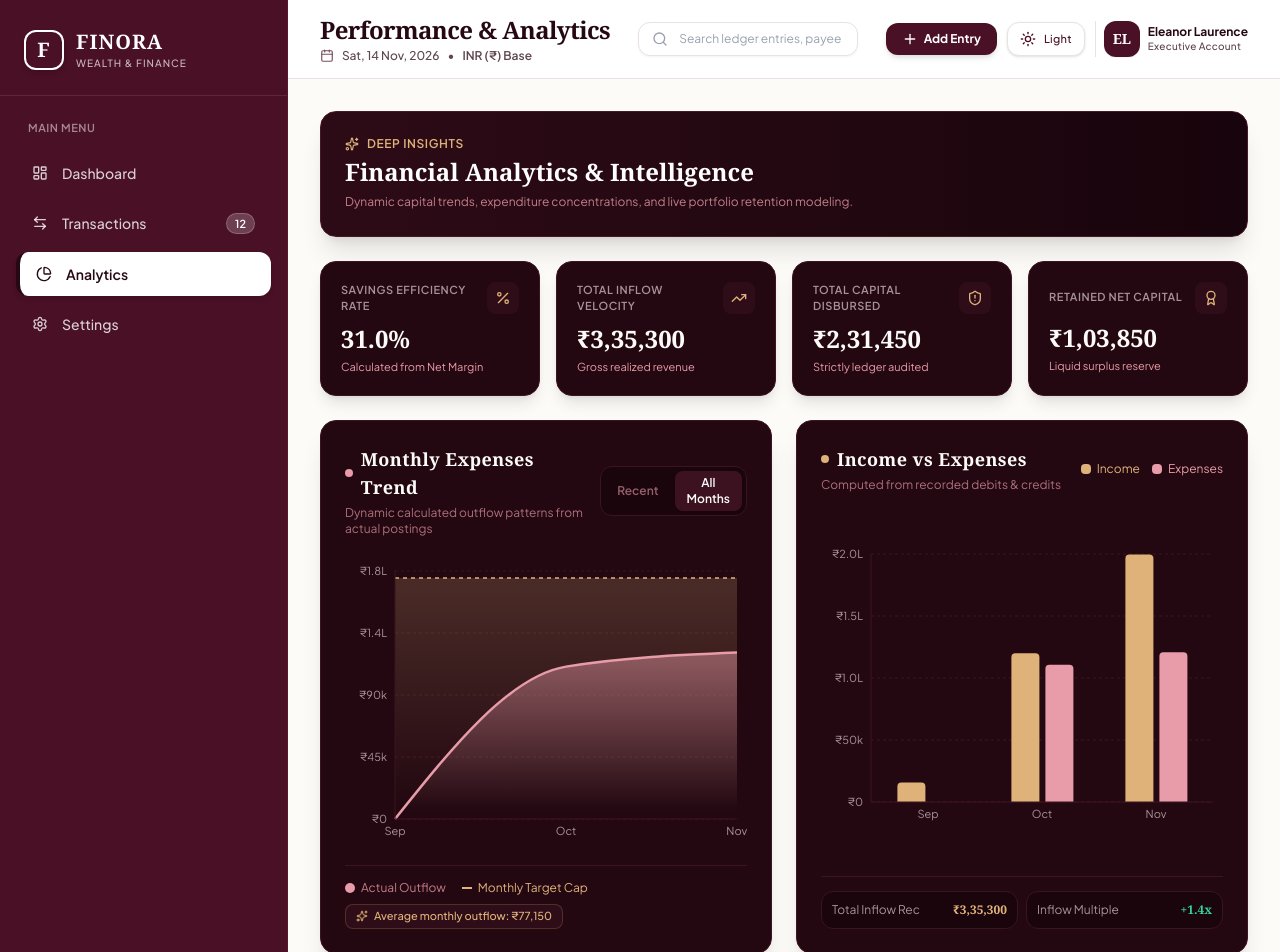
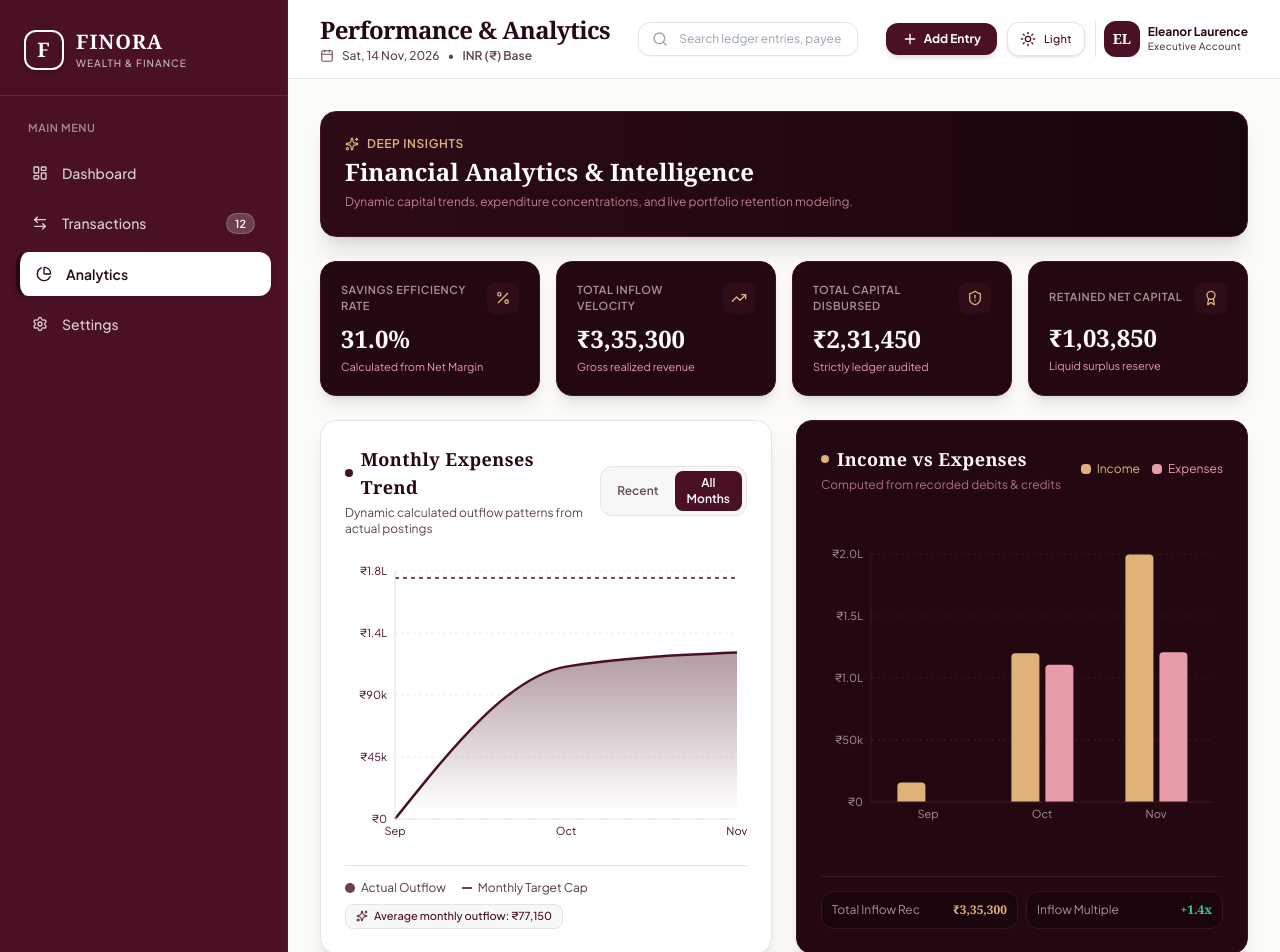
Before and after one commit to vermaanv01-boop/FINORA-Personal-Finance-Tracker., a React (Vite) app: page /analytics in a window 1280 px wide. Shown: the top 952 px of the page. Built offline with nearby package versions, Linux system fonts and the light colour scheme; a web font is replaced by a local one.

Commit message:
adding components

```diff
--- a/src/sections/ExpensesTrendChart.jsx
+++ b/src/sections/ExpensesTrendChart.jsx
@@ -10,8 +10,10 @@ import {
 } from 'recharts';
 import { Sparkles } from 'lucide-react';
 import { formatCurrency, formatCompactCurrency } from '../utils/currency';
+import { useTheme } from '../context/ThemeContext';
 
 export default function ExpensesTrendChart({ data, currency = 'INR' }) {
+  const { isDark } = useTheme();
   const [timeRange, setTimeRange] = useState('all');
 
   const filteredData = (timeRange === 'recent' && data.length > 4) ? data.slice(-4) : data;
@@ -19,15 +21,21 @@ export default function ExpensesTrendChart({ data, currency = 'INR' }) {
   const CustomTooltip = ({ active, payload, label }) => {
     if (active && payload && payload.length) {
       return (
-        <div className="bg-[#1C060D] border border-[#481827] px-3.5 py-2.5 rounded-xl shadow-xl text-xs text-[#FDFBF7]">
-          <p className="font-semibold text-[#DFB27A] mb-1">{label} Month</p>
+        <div className={`
+          border px-3.5 py-2.5 rounded-xl shadow-xl text-xs
+          ${isDark
+            ? 'bg-[#260814] border-[#52152C] text-[#FFFFFF]'
+            : 'bg-[#FFFFFF] border-[#E8E2E4] text-[#260814]'
+          }
+        `}>
+          <p className="font-semibold mb-1">{label} Month</p>
           <div className="space-y-1">
             <p className="flex items-center justify-between gap-4">
-              <span className="text-[#E89BA8]">Actual Spend:</span>
+              <span>Actual Spend:</span>
               <span className="font-bold font-mono">{formatCurrency(payload[0].value, currency)}</span>
             </p>
             {payload[1] && (
-              <p className="flex items-center justify-between gap-4 text-[#A8989C]">
+              <p className="flex items-center justify-between gap-4 opacity-75">
                 <span>Planned Cap:</span>
                 <span className="font-mono">{formatCurrency(payload[1].value, currency)}</span>
               </p>
@@ -44,39 +52,45 @@ export default function ExpensesTrendChart({ data, currency = 'INR' }) {
     : 0;
 
   return (
-    <div className="bg-[#230811] border border-[#3E1421] rounded-2xl p-6 shadow-xl shadow-[#15040a]/10 flex flex-col justify-between">
+    <div className={`
+      border rounded-2xl p-6 shadow-xl flex flex-col justify-between transition-colors
+      ${isDark
+        ? 'bg-[#260814] border-[#360B1C] text-[#FFFFFF]'
+        : 'bg-[#FFFFFF] border-[#E8E2E4] text-[#260814]'
+      }
+    `}>
       {/* Header with Title and Range Switcher */}
       <div className="flex flex-col sm:flex-row sm:items-center justify-between gap-3 mb-6">
         <div>
           <div className="flex items-center gap-2">
-            <span className="w-2 h-2 rounded-full bg-[#E89BA8]" />
-            <h3 className="font-serif font-bold text-lg text-[#FDFBF7] tracking-wide">
+            <span className={`w-2 h-2 rounded-full ${isDark ? 'bg-[#FFFFFF]' : 'bg-[#4A1025]'}`} />
+            <h3 className="font-serif font-bold text-lg tracking-wide">
               Monthly Expenses Trend
             </h3>
           </div>
-          <p className="text-xs text-[#E89BA8]/70 mt-1">
+          <p className="text-xs opacity-75 mt-1">
             Dynamic calculated outflow patterns from actual postings
           </p>
         </div>
 
         <div className="flex items-center gap-2 self-start sm:self-auto">
-          <div className="bg-[#1A050D] p-1 rounded-xl border border-[#3A1420] flex items-center gap-1">
+          <div className={`p-1 rounded-xl border flex items-center gap-1 ${isDark ? 'bg-[#360B1C] border-[#52152C]' : 'bg-[#F8F7F7] border-[#E8E2E4]'}`}>
             <button
               onClick={() => setTimeRange('recent')}
-              className={`px-3 py-1 text-xs font-semibold rounded-lg transition-colors ${
+              className={`px-3 py-1 text-xs font-semibold rounded-lg transition-colors cursor-pointer ${
                 timeRange === 'recent'
-                  ? 'bg-[#3D1220] text-[#FDFBF7] shadow-xs'
-                  : 'text-[#E89BA8]/60 hover:text-white'
+                  ? isDark ? 'bg-[#FFFFFF] text-[#260814]' : 'bg-[#4A1025] text-[#FFFFFF]'
+                  : 'opacity-70 hover:opacity-100'
               }`}
             >
               Recent
             </button>
             <button
               onClick={() => setTimeRange('all')}
-              className={`px-3 py-1 text-xs font-semibold rounded-lg transition-colors ${
+              className={`px-3 py-1 text-xs font-semibold rounded-lg transition-colors cursor-pointer ${
                 timeRange === 'all'
-                  ? 'bg-[#3D1220] text-[#FDFBF7] shadow-xs'
-                  : 'text-[#E89BA8]/60 hover:text-white'
+                  ? isDark ? 'bg-[#FFFFFF] text-[#260814]' : 'bg-[#4A1025] text-[#FFFFFF]'
+                  : 'opacity-70 hover:opacity-100'
               }`}
             >
               All Months
@@ -88,7 +102,7 @@ export default function ExpensesTrendChart({ data, currency = 'INR' }) {
       {/* Chart container */}
       <div className="h-64 sm:h-72 w-full">
         {filteredData.length === 0 ? (
-          <div className="h-full flex items-center justify-center text-xs text-[#A89299]">
+          <div className="h-full flex items-center justify-center text-xs opacity-60">
             No expense trend data available. Add transactions to generate graph.
           </div>
         ) : (
@@ -96,26 +110,22 @@ export default function ExpensesTrendChart({ data, currency = 'INR' }) {
             <AreaChart data={filteredData} margin={{ top: 10, right: 10, left: -10, bottom: 0 }}>
               <defs>
                 <linearGradient id="expenseGradient" x1="0" y1="0" x2="0" y2="1">
-                  <stop offset="5%" stopColor="#E89BA8" stopOpacity={0.45} />
-                  <stop offset="95%" stopColor="#E89BA8" stopOpacity={0.0} />
-                </linearGradient>
-                <linearGradient id="budgetGradient" x1="0" y1="0" x2="0" y2="1">
-                  <stop offset="5%" stopColor="#DFB27A" stopOpacity={0.2} />
-                  <stop offset="95%" stopColor="#DFB27A" stopOpacity={0.0} />
+                  <stop offset="5%" stopColor={isDark ? '#FFFFFF' : '#4A1025'} stopOpacity={0.4} />
+                  <stop offset="95%" stopColor={isDark ? '#FFFFFF' : '#4A1025'} stopOpacity={0.0} />
                 </linearGradient>
               </defs>
-              <CartesianGrid strokeDasharray="3 3" stroke="#3D1421" vertical={false} />
+              <CartesianGrid strokeDasharray="3 3" stroke={isDark ? '#360B1C' : '#F0EBEF'} vertical={false} />
               <XAxis
                 dataKey="month"
-                stroke="#8C6E76"
-                tick={{ fill: '#A89299', fontSize: 11 }}
-                axisLine={{ stroke: '#3D1421' }}
+                stroke={isDark ? '#FFFFFF' : '#4A1025'}
+                tick={{ fill: isDark ? '#FFFFFF' : '#4A1025', fontSize: 11 }}
+                axisLine={{ stroke: isDark ? '#360B1C' : '#E8E2E4' }}
                 tickLine={false}
               />
               <YAxis
-                stroke="#8C6E76"
-                tick={{ fill: '#A89299', fontSize: 11 }}
-                axisLine={{ stroke: '#3D1421' }}
+                stroke={isDark ? '#FFFFFF' : '#4A1025'}
+                tick={{ fill: isDark ? '#FFFFFF' : '#4A1025', fontSize: 11 }}
+                axisLine={{ stroke: isDark ? '#360B1C' : '#E8E2E4' }}
                 tickLine={false}
                 tickFormatter={(v) => formatCompactCurrency(v, currency)}
               />
@@ -123,17 +133,16 @@ export default function ExpensesTrendChart({ data, currency = 'INR' }) {
               <Area
                 type="monotone"
                 dataKey="budget"
-                stroke="#DFB27A"
+                stroke={isDark ? '#FFFFFF' : '#4A1025'}
                 strokeWidth={1.5}
                 strokeDasharray="4 4"
-                fillOpacity={1}
-                fill="url(#budgetGradient)"
+                fill="none"
                 name="Budget Cap"
               />
               <Area
                 type="monotone"
                 dataKey="expenses"
-                stroke="#E89BA8"
+                stroke={isDark ? '#FFFFFF' : '#4A1025'}
                 strokeWidth={2.5}
                 fillOpacity={1}
                 fill="url(#expenseGradient)"
@@ -145,19 +154,19 @@ export default function ExpensesTrendChart({ data, currency = 'INR' }) {
       </div>
 
       {/* Footer Insight Capsule */}
-      <div className="mt-4 pt-3.5 border-t border-[#3D1421] flex flex-wrap items-center justify-between gap-2 text-xs">
-        <div className="flex items-center gap-4 text-[#E89BA8]/80">
+      <div className={`mt-4 pt-3.5 border-t flex flex-wrap items-center justify-between gap-2 text-xs ${isDark ? 'border-[#360B1C]' : 'border-[#E8E2E4]'}`}>
+        <div className="flex items-center gap-4 opacity-80">
           <div className="flex items-center gap-1.5">
-            <span className="w-2.5 h-2.5 rounded-full bg-[#E89BA8]" />
+            <span className={`w-2.5 h-2.5 rounded-full ${isDark ? 'bg-[#FFFFFF]' : 'bg-[#4A1025]'}`} />
             <span>Actual Outflow</span>
           </div>
           <div className="flex items-center gap-1.5">
-            <span className="w-2.5 h-0.5 bg-[#DFB27A]" />
-            <span className="text-[#DFB27A]">Monthly Target Cap</span>
+            <span className={`w-2.5 h-0.5 ${isDark ? 'bg-[#FFFFFF]' : 'bg-[#4A1025]'}`} />
+            <span>Monthly Target Cap</span>
           </div>
         </div>
-        <div className="text-[11px] text-[#DFB27A] font-medium bg-[#2E0D18] px-2.5 py-1 rounded-lg border border-[#DFB27A]/20 flex items-center gap-1.5">
-          <Sparkles className="w-3 h-3 text-[#DFB27A]" />
+        <div className={`text-[11px] font-medium px-2.5 py-1 rounded-lg border flex items-center gap-1.5 ${isDark ? 'bg-[#360B1C] border-[#52152C] text-[#FFFFFF]' : 'bg-[#F8F7F7] border-[#E8E2E4] text-[#4A1025]'}`}>
+          <Sparkles className="w-3 h-3" />
           <span>Average monthly outflow: {formatCurrency(avgExpense, currency, false)}</span>
         </div>
       </div>
```
